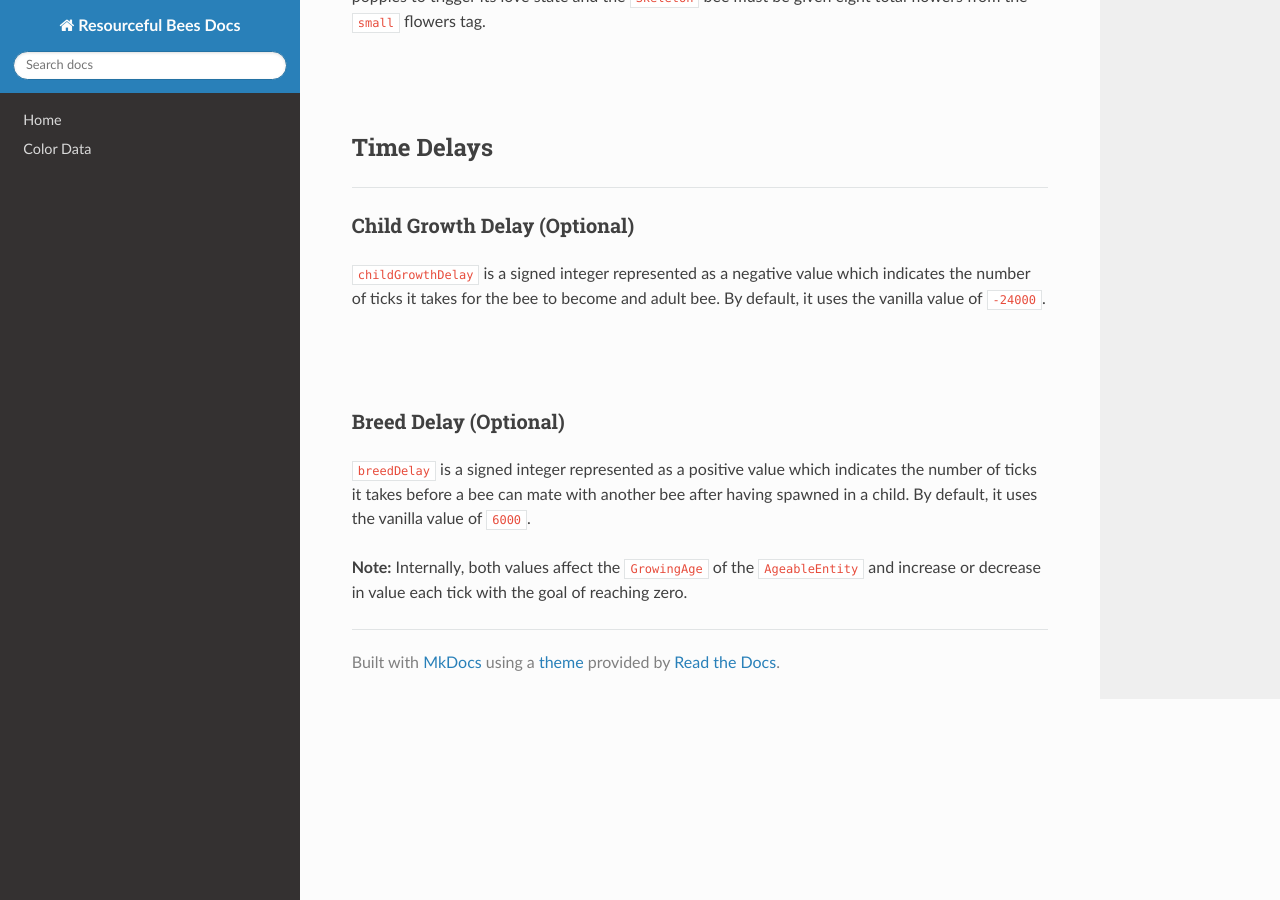
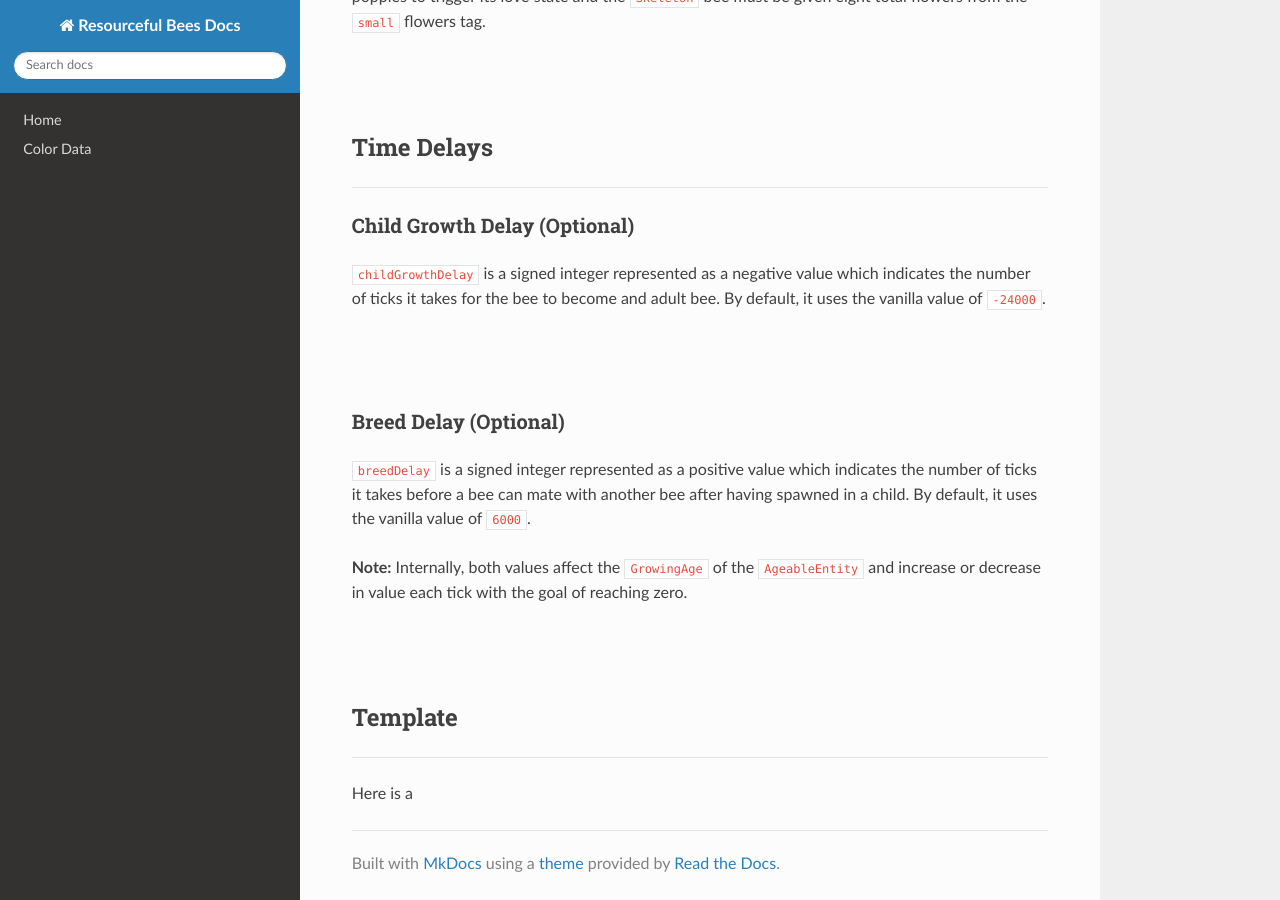
Before and after one commit to Team-Resourceful/ResourcefulBeesDocs, an MkDocs documentation site: the page built from docs/bee_data/breed_data.md, in a window 1280 px wide and 900 px high, scrolled down 2957 px. Built offline with MkDocs 1.6.1, drawn with Linux system fonts in a browser that asks for light colours; nearby versions of some CDN libraries.

Commit message:
docs/bee_data/breed_data.md updated from https://stackedit.io/

```diff
--- a/docs/bee_data/breed_data.md
+++ b/docs/bee_data/breed_data.md
@@ -132,8 +132,16 @@ Skeleton:
 `breedDelay` is a signed integer represented as a positive value which indicates the number of ticks it takes before a bee can mate with another bee after having spawned in a child. By default, it uses the vanilla value of `6000`.
 
 **Note:** Internally, both values affect the `GrowingAge` of the `AgeableEntity` and increase or decrease in value each tick with the goal of reaching zero.
+
+<br>
+<br>
+
+## **Template**
+***
+
+Here is a
 <!--stackedit_data:
-eyJoaXN0b3J5IjpbLTczNTAwNjY5NiwyODU3NTM5NjYsLTE5OT
+eyJoaXN0b3J5IjpbMTc5NzIzODYxMSwyODU3NTM5NjYsLTE5OT
 I5NDU0MTgsLTExMTM5Nzg4MTAsMTA3ODA1MDUyLC03NTM5MTcz
 MDEsODEwMDE3NzE5XX0=
 -->
```
